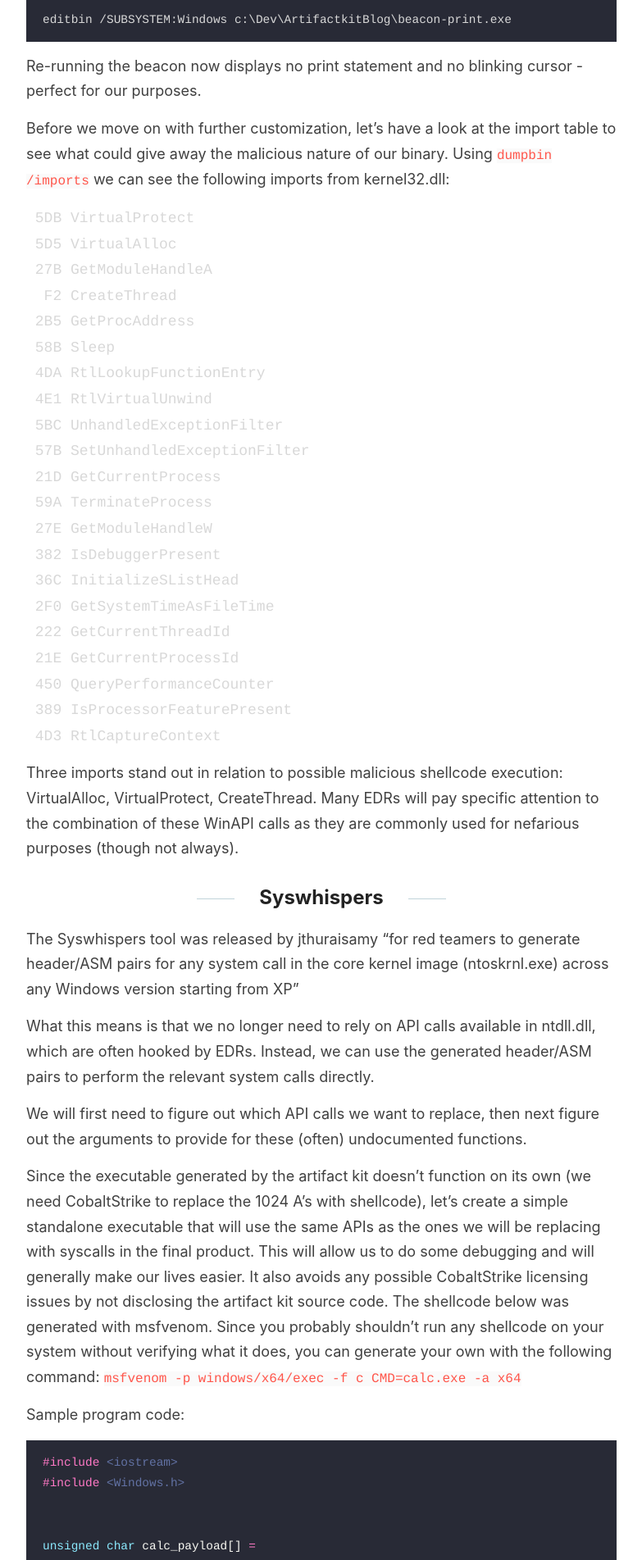
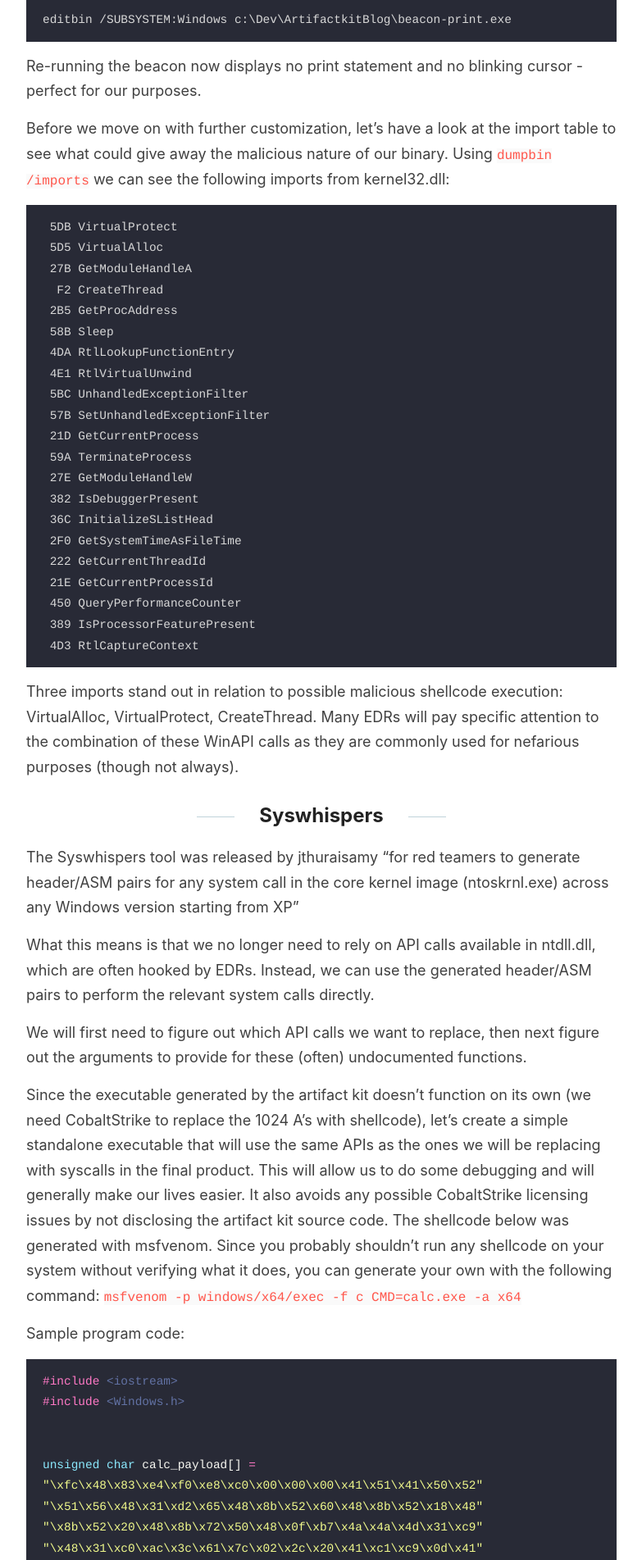
Before and after one commit to br-sn/br-sn.github.io, a Jekyll site: the page built from _posts/2020-11-26-Implementing-Syscalls-In-The CobaltStrike-Artifact-Kit.md, in a window 1280 px wide. Shown: the part 4307-6210 px from the top of the page at 82% size, without its empty margins (248-1031 px from the left). Built offline with Jekyll 4.4.1, drawn with Linux system fonts in a browser that asks for light colours; our own code applies the rules of GitHub Pages for plain Markdown files.

Commit message:
Update 2020-11-26-Implementing-Syscalls-In-The CobaltStrike-Artifact-Kit.md

````diff
--- a/_posts/2020-11-26-Implementing-Syscalls-In-The CobaltStrike-Artifact-Kit.md
+++ b/_posts/2020-11-26-Implementing-Syscalls-In-The CobaltStrike-Artifact-Kit.md
@@ -68,7 +68,7 @@ Re-running the beacon now displays no print statement and no blinking cursor - p
 
 Before we move on with further customization, let's have a look at the import table to see what could give away the malicious nature of our binary. Using `dumpbin /imports` we can see the following imports from kernel32.dll:
 
-```cmd
+```
  5DB VirtualProtect
  5D5 VirtualAlloc
  27B GetModuleHandleA
@@ -176,7 +176,7 @@ CreateThread:
 
 Now that we know which Nt* functions we need, we can provide that list to Syswhispers which will generate the appropriate assembly and header files for us:
 
-```cmd
+```
 python .\Syswhispers.py -f NtCreateThreadEx,NtProtectVirtualMemory,NtAllocateVirtualMemory -o C:\Dev\ArtifactkitBlog\syscalls
 ```
 
@@ -317,7 +317,7 @@ in the `NtCreateThreadEx` function definition, there is a parameter called `IN P
 
 With the WinAPI functions replaced, let's have a look at the import table of our modified beacon.exe:
 
-```cmd
+```
  58B Sleep
  21D GetCurrentProcess
  27B GetModuleHandleA
````
